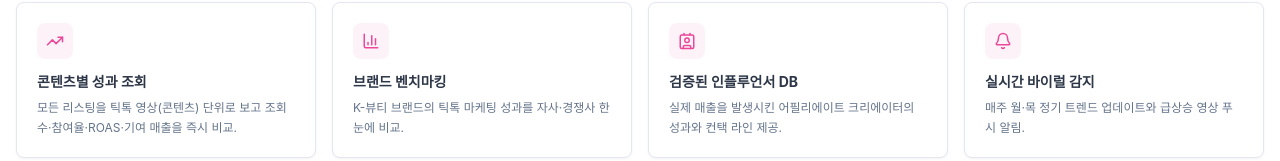
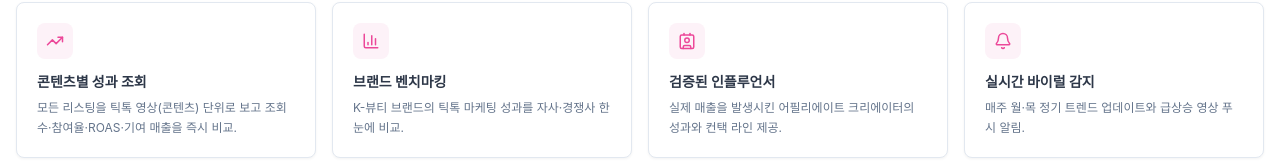
Before and after one commit to jaybe-dino/service2, a Next.js app: page / in a window 1280 px wide. Shown: the part 2332-2493 px from the top of the page. Built offline with nearby package versions, Linux system fonts and the light colour scheme; no server answers; the database is empty.

Commit message:
Rename '인플루언서 DB' → '인플루언서' across nav, footer, pages, detail, metadata
https://claude.ai/code/session_012yB1gmQga7q51mZrdGKoLh

```diff
--- a/src/app/influencer/[handle]/page.tsx
+++ b/src/app/influencer/[handle]/page.tsx
@@ -63,7 +63,7 @@ export default function InfluencerDetailPage() {
     return (
       <PageShell>
         <Link href="/influencers" className="mb-3 inline-flex items-center gap-1 text-[11px] font-semibold text-[var(--muted)] hover:text-[var(--accent)]">
-          <ArrowLeft size={13} /> 인플루언서 DB
+          <ArrowLeft size={13} /> 인플루언서
         </Link>
         <div className="kt-card mx-auto max-w-md p-8 text-center">
           <Lock className="mx-auto text-[var(--accent)]" />
@@ -93,7 +93,7 @@ export default function InfluencerDetailPage() {
       <PageShell>
         <div className="py-20 text-center">
           <p className="text-[14px] font-semibold">@{handle} 콘텐츠를 찾을 수 없습니다.</p>
-          <Link href="/influencers" className="kt-btn kt-btn-primary mt-3 px-4 py-2 text-[12px]">인플루언서 DB</Link>
+          <Link href="/influencers" className="kt-btn kt-btn-primary mt-3 px-4 py-2 text-[12px]">인플루언서</Link>
         </div>
       </PageShell>
     );
@@ -104,7 +104,7 @@ export default function InfluencerDetailPage() {
   return (
     <PageShell>
       <Link href="/influencers" className="mb-3 inline-flex items-center gap-1 text-[11px] font-semibold text-[var(--muted)] hover:text-[var(--accent)]">
-        <ArrowLeft size={13} /> 인플루언서 DB
+        <ArrowLeft size={13} /> 인플루언서
       </Link>
 
       {/* 프로필 헤더 */}
--- a/src/app/influencers/page.tsx
+++ b/src/app/influencers/page.tsx
@@ -60,9 +60,9 @@ export default function InfluencersPage() {
 
   return (
     <PageShell>
-      <ProGate label="인플루언서 DB">
+      <ProGate label="인플루언서">
       <div className="mb-4">
-        <h1 className="text-[20px] font-black tracking-tight">인플루언서 DB</h1>
+        <h1 className="text-[20px] font-black tracking-tight">인플루언서</h1>
         <p className="mt-1 text-[12px] text-[var(--muted)]">
           실제 매출을 발생시킨 검증된 틱톡 어필리에이트 크리에이터 {content ? influencers.length.toLocaleString() : "…"}명 (수집 콘텐츠 기준 자동 집계). 협업을 원하면 제안하기로 문의하세요.
         </p>
--- a/src/app/layout.tsx
+++ b/src/app/layout.tsx
@@ -7,7 +7,7 @@ import TopBanner from "@/components/ktrend/TopBanner";
 const SITE_URL = "https://glovek.space";
 const TITLE = "Glovek — 틱톡 K-뷰티 콘텐츠·인플루언서 분석 SaaS";
 const DESC =
-  "K-뷰티 브랜드의 실제 틱톡 콘텐츠를 브랜드·콘텐츠·인플루언서별로 조회·분석하는 B2B SaaS. 바이럴 콘텐츠 레퍼런스, 인플루언서 DB, 브랜드 성장 리포트를 제공합니다.";
+  "K-뷰티 브랜드의 실제 틱톡 콘텐츠를 브랜드·콘텐츠·인플루언서별로 조회·분석하는 B2B SaaS. 바이럴 콘텐츠 레퍼런스, 인플루언서, 브랜드 성장 리포트를 제공합니다.";
 
 export const metadata: Metadata = {
   metadataBase: new URL(SITE_URL),
@@ -94,7 +94,7 @@ const JSON_LD = {
           name: "Glovek는 어떤 서비스인가요?",
           acceptedAnswer: {
             "@type": "Answer",
-            text: "Glovek는 K-뷰티 브랜드의 실제 틱톡 콘텐츠를 브랜드·콘텐츠·인플루언서별로 분석하는 B2B SaaS입니다. 바이럴 콘텐츠 레퍼런스, 검증된 어필리에이트 인플루언서 DB, 브랜드 성장 리포트를 제공합니다.",
+            text: "Glovek는 K-뷰티 브랜드의 실제 틱톡 콘텐츠를 브랜드·콘텐츠·인플루언서별로 분석하는 B2B SaaS입니다. 바이럴 콘텐츠 레퍼런스, 검증된 어필리에이트 인플루언서, 브랜드 성장 리포트를 제공합니다.",
           },
         },
         {
--- a/src/app/page.tsx
+++ b/src/app/page.tsx
@@ -14,7 +14,7 @@ import { loadContentStaged, randomSample, fmtCompact, type Content } from "@/dat
 const VALUE = [
   { icon: TrendingUp, title: "콘텐츠별 성과 조회", desc: "모든 리스팅을 틱톡 영상(콘텐츠) 단위로 보고 조회수·참여율·ROAS·기여 매출을 즉시 비교." },
   { icon: BarChart3, title: "브랜드 벤치마킹", desc: "K-뷰티 브랜드의 틱톡 마케팅 성과를 자사·경쟁사 한눈에 비교." },
-  { icon: Contact, title: "검증된 인플루언서 DB", desc: "실제 매출을 발생시킨 어필리에이트 크리에이터의 성과와 컨택 라인 제공." },
+  { icon: Contact, title: "검증된 인플루언서", desc: "실제 매출을 발생시킨 어필리에이트 크리에이터의 성과와 컨택 라인 제공." },
   { icon: Bell, title: "실시간 바이럴 감지", desc: "매주 월·목 정기 트렌드 업데이트와 급상승 영상 푸시 알림." },
 ];
 
--- a/src/app/saved/page.tsx
+++ b/src/app/saved/page.tsx
@@ -78,7 +78,7 @@ export default function SavedPage() {
         </div>
       ) : (
         <p className="rounded-md bg-slate-50 px-3 py-3 text-[11px] text-[var(--muted)]">
-          저장한 인플루언서가 없습니다. 인플루언서 DB에서 북마크하세요.
+          저장한 인플루언서가 없습니다. 인플루언서에서 북마크하세요.
         </p>
       )}
     </PageShell>
--- a/src/components/ktrend/SiteFooter.tsx
+++ b/src/components/ktrend/SiteFooter.tsx
@@ -24,7 +24,7 @@ export default function SiteFooter() {
             </div>
             <ul className="space-y-1.5 text-[12px]">
               <li><Link href="/explorer" className="hover:text-[var(--accent)]">콘텐츠 레퍼런스</Link></li>
-              <li><Link href="/influencers" className="hover:text-[var(--accent)]">인플루언서 DB</Link></li>
+              <li><Link href="/influencers" className="hover:text-[var(--accent)]">인플루언서</Link></li>
               <li><Link href="/reports" className="hover:text-[var(--accent)]">브랜드</Link></li>
             </ul>
           </div>
--- a/src/components/ktrend/SiteHeader.tsx
+++ b/src/components/ktrend/SiteHeader.tsx
@@ -8,7 +8,7 @@ import type { PlanId } from "@/data/ktrend/meta";
 
 const NAV = [
   { href: "/explorer", label: "콘텐츠 레퍼런스" },
-  { href: "/influencers", label: "인플루언서 DB" },
+  { href: "/influencers", label: "인플루언서" },
   { href: "/reports", label: "브랜드" },
   { href: "/plans", label: "요금제" },
 ];
```
